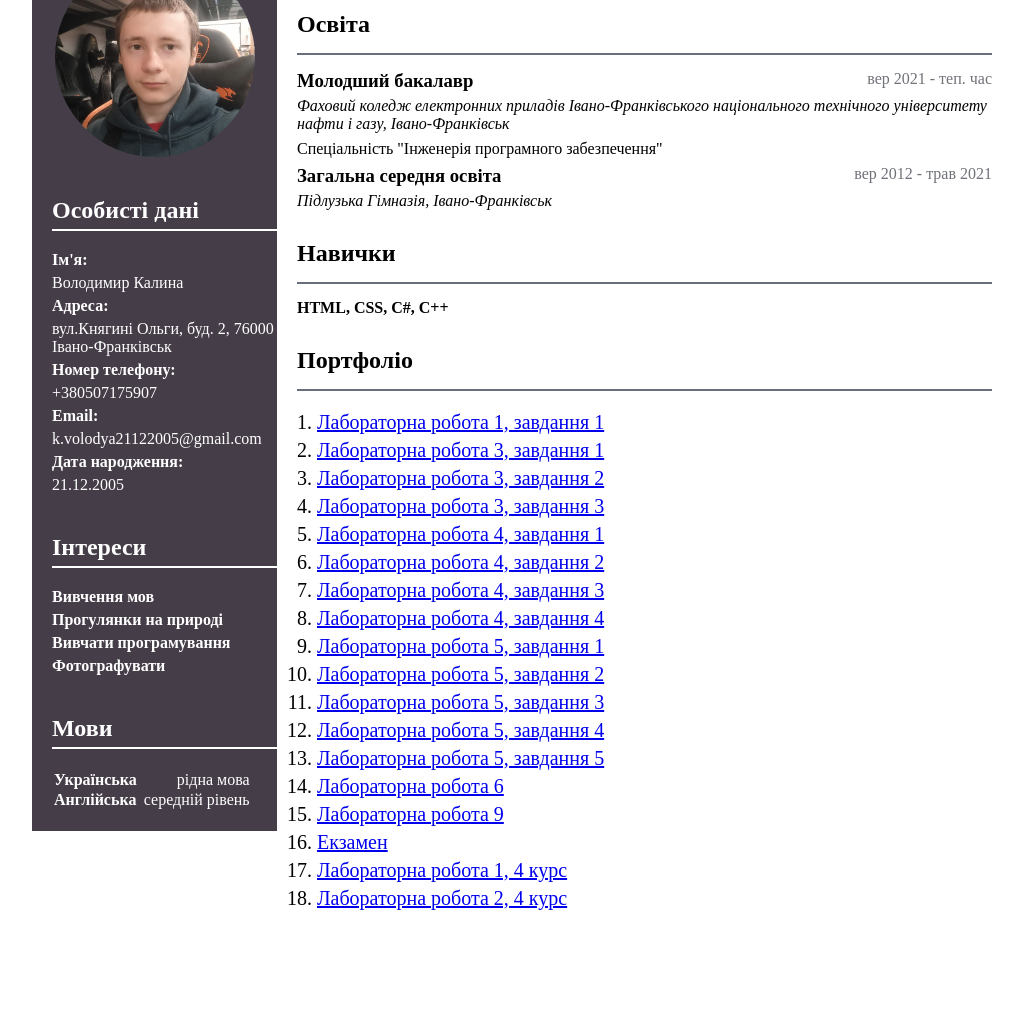
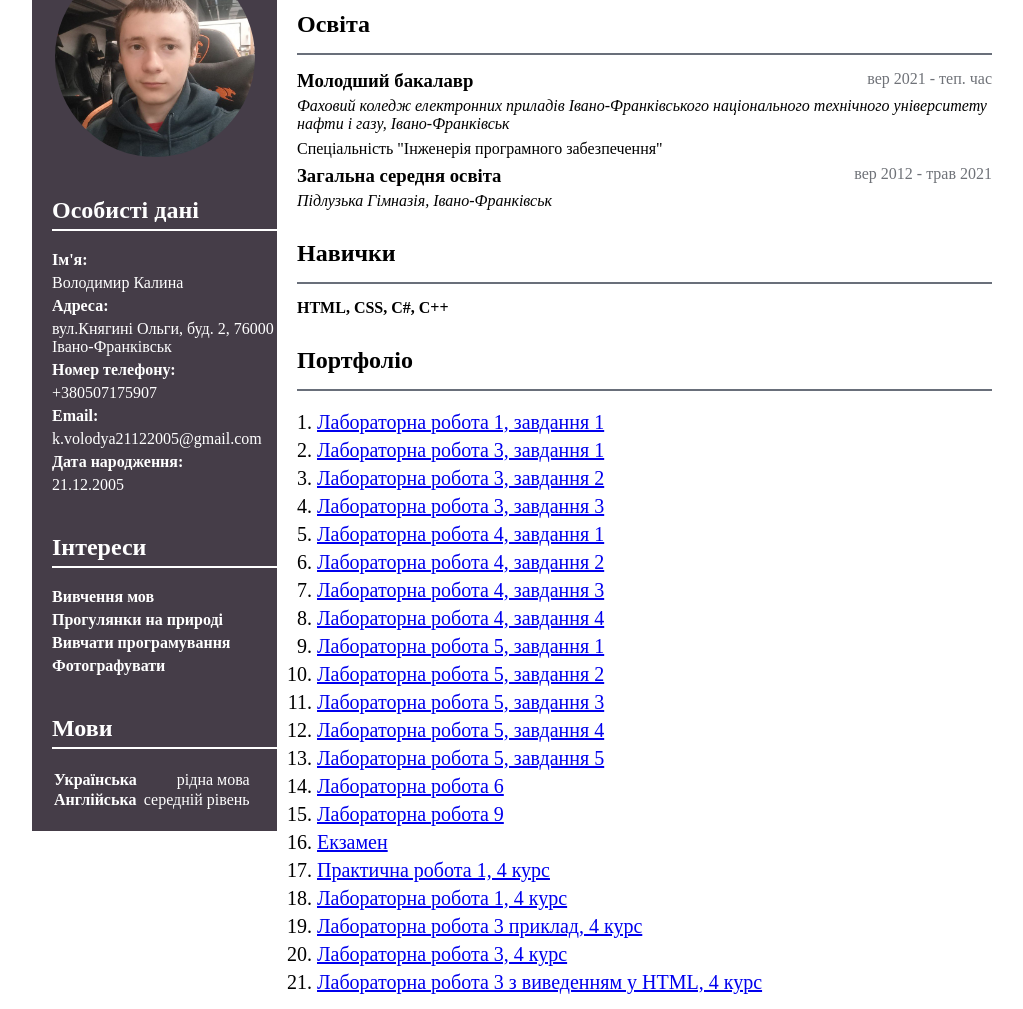
Before and after one commit to VolodymyrKalyna/volodymyrkalyna.github.io, a plain HTML site: page index.html in a window 1280 px wide. Shown: the part 83-1092 px from the top of the page, without its empty margins (118-1141 px from the left). Before the commit the page ends 1008 px from the top, so only its background shows below. Drawn offline with Linux system fonts and the light colour scheme.

Commit message:
Update index.html

```diff
--- a/index.html
+++ b/index.html
@@ -104,8 +104,11 @@
                             <li><a href="LR6/index.html">Лабораторна робота 6</a></li>
                             <li><a href="LR9/index.html">Лабораторна робота 9</a></li>
                             <li><a href="Екзамен/index.html">Екзамен</a></li>
-                            <li><a href="4KursLR1.4/index.html">Лабораторна робота 1, 4 курс</a></li>
-                            <li><a href="4KursLR2.5/index.html">Лабораторна робота 2, 4 курс</a></li>
+                            <li><a href="4KursLR1.4/index.html">Практична робота 1, 4 курс</a></li>
+                            <li><a href="4KursLR2.5/index.html">Лабораторна робота 1, 4 курс</a></li>
+                            <li><a href="4KursLR3.1/index.html">Лабораторна робота 3 приклад, 4 курс</a></li>
+                            <li><a href="4KursLR3.1/index2.html">Лабораторна робота 3, 4 курс</a></li>
+                            <li><a href="4KursLR3.1/index3.html">Лабораторна робота 3 з виведенням у HTML, 4 курс</a></li>
                         </ol>
                     </nav>
                 </div>
```
